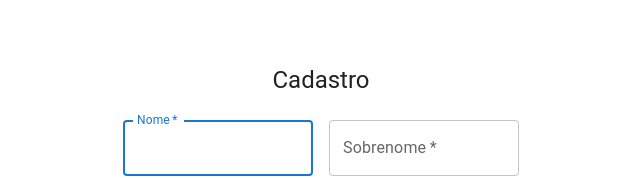
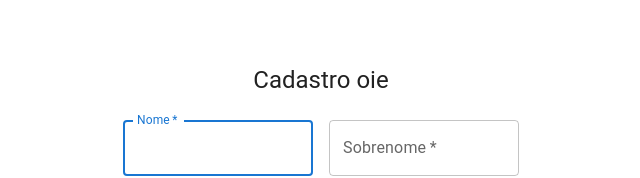
Before and after one commit to evicsouza/eventPlan, a React (Create React App) app: page / in a window 1280 px wide. Shown: the top 178 px of the page, without its empty margins (319-959 px from the left). Built offline with nearby package versions, Linux system fonts and the light colour scheme.

Commit message:
Alterando nome da div

```diff
--- a/src/componets/CadastroUsuario.js
+++ b/src/componets/CadastroUsuario.js
@@ -34,7 +34,7 @@ export default function CadastroUsuario() {
           }}
         >
           <Typography component="h1" variant="h5">
-            Cadastro
+            Cadastro oie
           </Typography>
           <Box component="form" noValidate onSubmit={handleSubmit} sx={{ mt: 3 }}>
             <Grid container spacing={2}>
```
